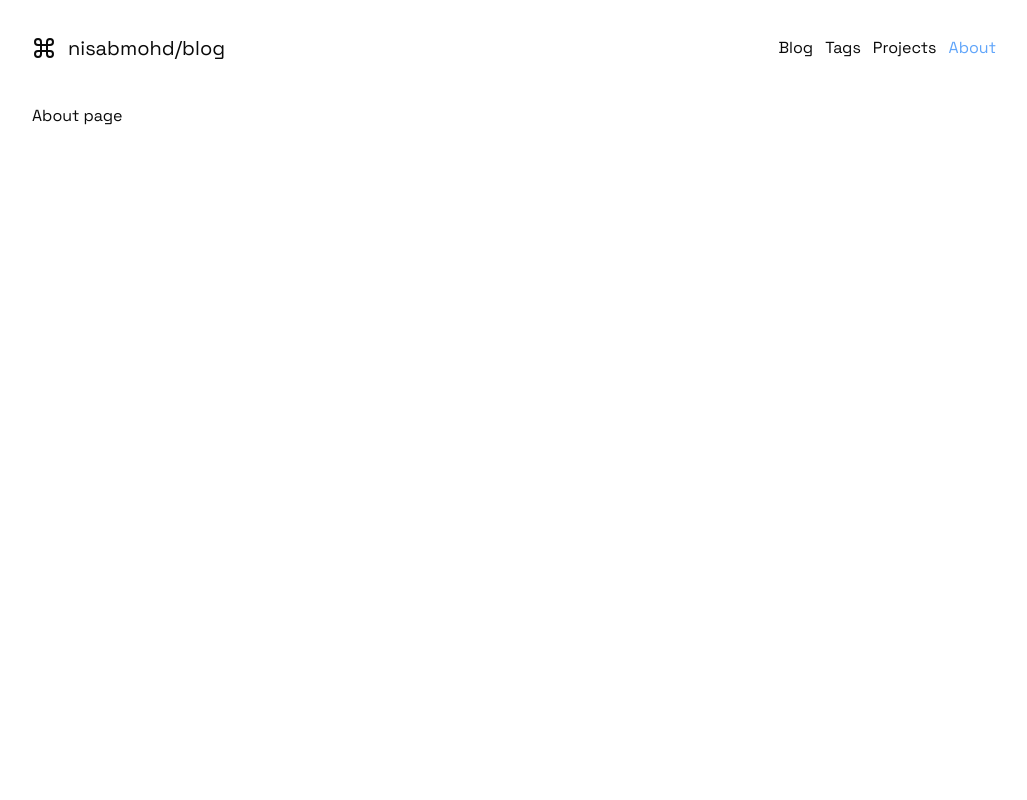
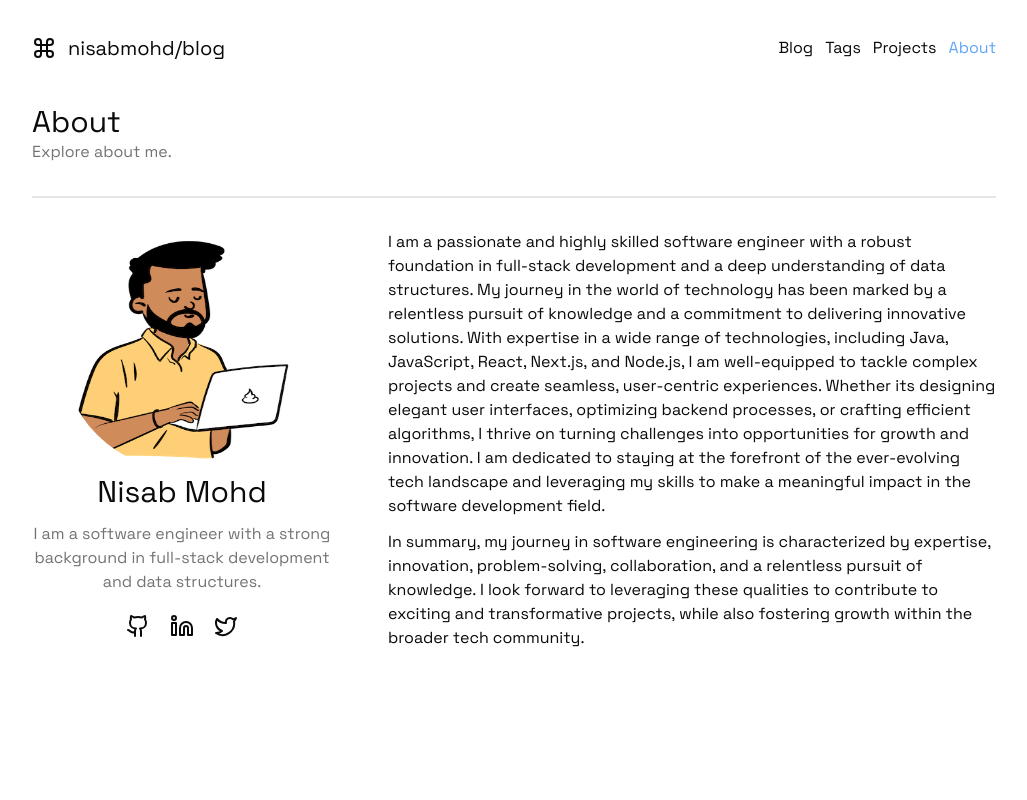
Before and after one commit to nisabmohd/nisabmohd.blog, a Next.js app: page /about in a window 1280 px wide. Shown: the top 800 px of the page, without its empty margins (126-1153 px from the left). Built offline with nearby package versions, Linux system fonts and the light colour scheme.

Commit message:
anout me page added

```diff
--- a/package.json
+++ b/package.json
@@ -9,6 +9,7 @@
     "lint": "next lint"
   },
   "dependencies": {
+    "@radix-ui/react-avatar": "^1.0.4",
     "@radix-ui/react-dialog": "^1.0.5",
     "@radix-ui/react-slot": "^1.0.2",
     "class-variance-authority": "^0.7.0",
--- a/src/app/about/page.tsx
+++ b/src/app/about/page.tsx
@@ -1,3 +1,73 @@
+import { AvatarImage, Avatar, AvatarFallback } from "@/components/ui/avatar";
+import { buttonVariants } from "@/components/ui/button";
+import { Github, Linkedin, Twitter } from "lucide-react";
+import Link from "next/link";
 export default function About() {
-  return <div>About page</div>;
+  return (
+    <div>
+      <div className="border-b-2 pb-8">
+        <h1 className="text-3xl">About</h1>
+        <p className="text-muted-foreground">Explore about me.</p>
+      </div>
+      <div className="mt-8 mb-16 flex flex-row gap-14">
+        <div className="flex flex-col gap-1 items-center min-w-[300px]">
+          <Avatar className="w-60 h-60">
+            <AvatarImage src="avatar.png" />
+            <AvatarFallback>Nisab</AvatarFallback>
+          </Avatar>
+
+          <h2 className="text-3xl">Nisab Mohd</h2>
+          <span className="text-center text-muted-foreground text-md mt-2">
+            I am a software engineer with a strong background in full-stack
+            development and data structures.
+          </span>
+          <div className="flex flex-row items-center gap-1 mt-2">
+            <Link
+              className={buttonVariants({ variant: "ghost", size: "icon" })}
+              href="https://github.com/nisabmohd"
+            >
+              <Github className="w-6 h-6" />
+            </Link>
+            <Link
+              className={buttonVariants({ variant: "ghost", size: "icon" })}
+              href="https://www.linkedin.com/in/mohd-nisab-725148197/"
+            >
+              <Linkedin className="w-6 h-6" />
+            </Link>
+
+            <Link
+              className={buttonVariants({ variant: "ghost", size: "icon" })}
+              href="https://twitter.com/MohdNisab"
+            >
+              <Twitter className="w-6 h-6" />
+            </Link>
+          </div>
+        </div>
+        <div className="flex flex-col gap-3">
+          <p>
+            I am a passionate and highly skilled software engineer with a robust
+            foundation in full-stack development and a deep understanding of
+            data structures. My journey in the world of technology has been
+            marked by a relentless pursuit of knowledge and a commitment to
+            delivering innovative solutions. With expertise in a wide range of
+            technologies, including Java, JavaScript, React, Next.js, and
+            Node.js, I am well-equipped to tackle complex projects and create
+            seamless, user-centric experiences. Whether its designing elegant
+            user interfaces, optimizing backend processes, or crafting efficient
+            algorithms, I thrive on turning challenges into opportunities for
+            growth and innovation. I am dedicated to staying at the forefront of
+            the ever-evolving tech landscape and leveraging my skills to make a
+            meaningful impact in the software development field.
+          </p>
+          <p>
+            In summary, my journey in software engineering is characterized by
+            expertise, innovation, problem-solving, collaboration, and a
+            relentless pursuit of knowledge. I look forward to leveraging these
+            qualities to contribute to exciting and transformative projects,
+            while also fostering growth within the broader tech community.
+          </p>
+        </div>
+      </div>
+    </div>
+  );
 }
--- a/src/app/projects/page.tsx
+++ b/src/app/projects/page.tsx
@@ -1,3 +1,13 @@
 export default function Projects() {
-  return <div>Projects page</div>;
+  return (
+    <div>
+      <div className="border-b-2 pb-8">
+        <h1 className="text-3xl">Projects</h1>
+        <p className="text-muted-foreground">
+          Explore a collection of my personal projects.
+        </p>
+      </div>
+      <div className="mt-8 mb-16 ">Projects page</div>
+    </div>
+  );
 }
--- /dev/null
+++ b/src/components/ui/avatar.tsx
@@ -0,0 +1,50 @@
+"use client"
+
+import * as React from "react"
+import * as AvatarPrimitive from "@radix-ui/react-avatar"
+
+import { cn } from "@/lib/utils"
+
+const Avatar = React.forwardRef<
+  React.ElementRef<typeof AvatarPrimitive.Root>,
+  React.ComponentPropsWithoutRef<typeof AvatarPrimitive.Root>
+>(({ className, ...props }, ref) => (
+  <AvatarPrimitive.Root
+    ref={ref}
+    className={cn(
+      "relative flex h-10 w-10 shrink-0 overflow-hidden rounded-full",
+      className
+    )}
+    {...props}
+  />
+))
+Avatar.displayName = AvatarPrimitive.Root.displayName
+
+const AvatarImage = React.forwardRef<
+  React.ElementRef<typeof AvatarPrimitive.Image>,
+  React.ComponentPropsWithoutRef<typeof AvatarPrimitive.Image>
+>(({ className, ...props }, ref) => (
+  <AvatarPrimitive.Image
+    ref={ref}
+    className={cn("aspect-square h-full w-full", className)}
+    {...props}
+  />
+))
+AvatarImage.displayName = AvatarPrimitive.Image.displayName
+
+const AvatarFallback = React.forwardRef<
+  React.ElementRef<typeof AvatarPrimitive.Fallback>,
+  React.ComponentPropsWithoutRef<typeof AvatarPrimitive.Fallback>
+>(({ className, ...props }, ref) => (
+  <AvatarPrimitive.Fallback
+    ref={ref}
+    className={cn(
+      "flex h-full w-full items-center justify-center rounded-full bg-muted",
+      className
+    )}
+    {...props}
+  />
+))
+AvatarFallback.displayName = AvatarPrimitive.Fallback.displayName
+
+export { Avatar, AvatarImage, AvatarFallback }
```
Also changed, not shown: public/avatar.png (added), 1 other file (tests, documents, lock files or other folders).
